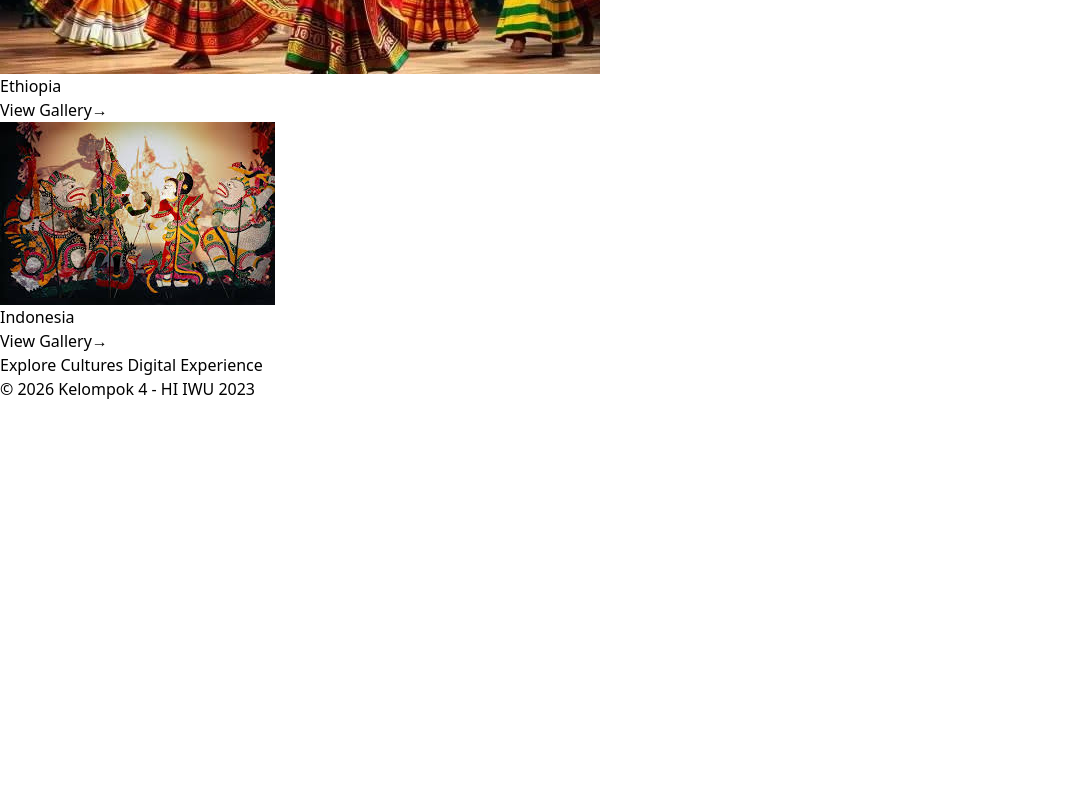
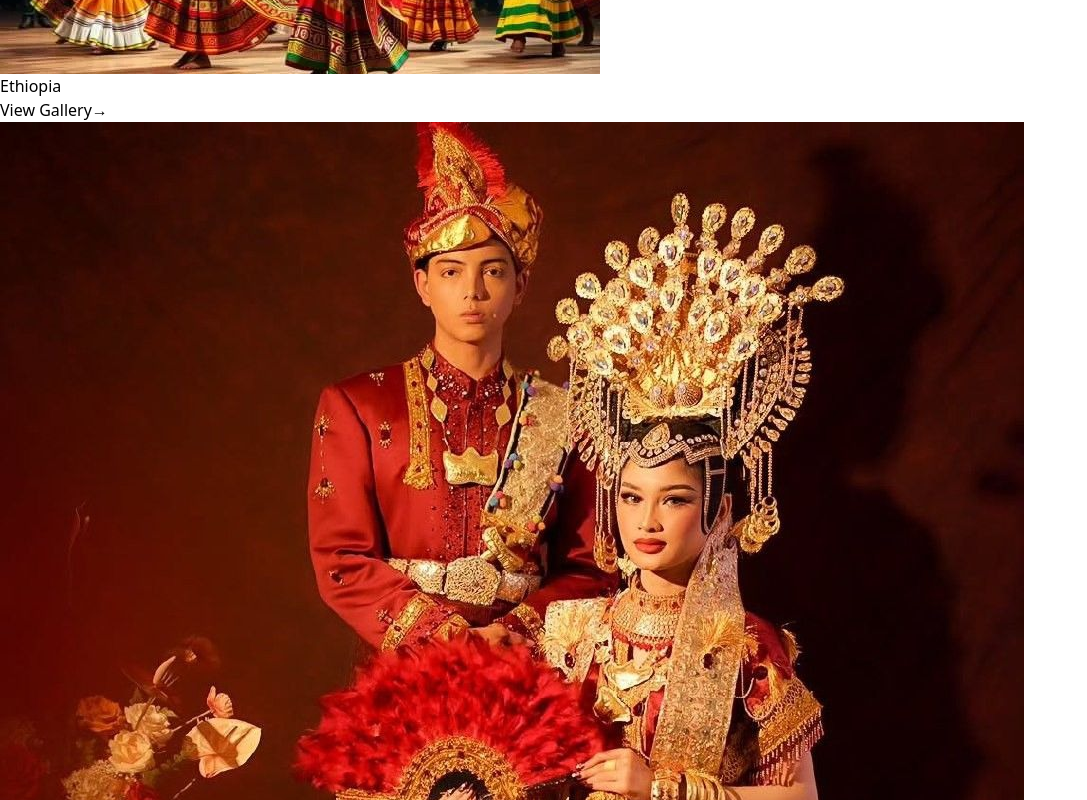
Before and after one commit to MhdGung25/kelompok-4-hi-iwu, a React (Vite) app: page /layanan in a window 1280 px wide. Shown: the part 2000-2800 px from the top of the page, without its empty margins (0-1087 px from the left). Before the commit the page ends 2401 px from the top, so only its background shows below. Built offline with nearby package versions, Linux system fonts and the light colour scheme.

Commit message:
lanjutin di halaman view galery yang indonesia

```diff
--- a/src/pages/Layanan.jsx
+++ b/src/pages/Layanan.jsx
@@ -21,7 +21,7 @@ function Layanan() {
     {
       id: "indonesia",
       title: "Indonesia",
-      image: "/images/layanan2.jpg",
+      image: "/images/Tari-lolu.jpeg",
     },
   ];
 
```
